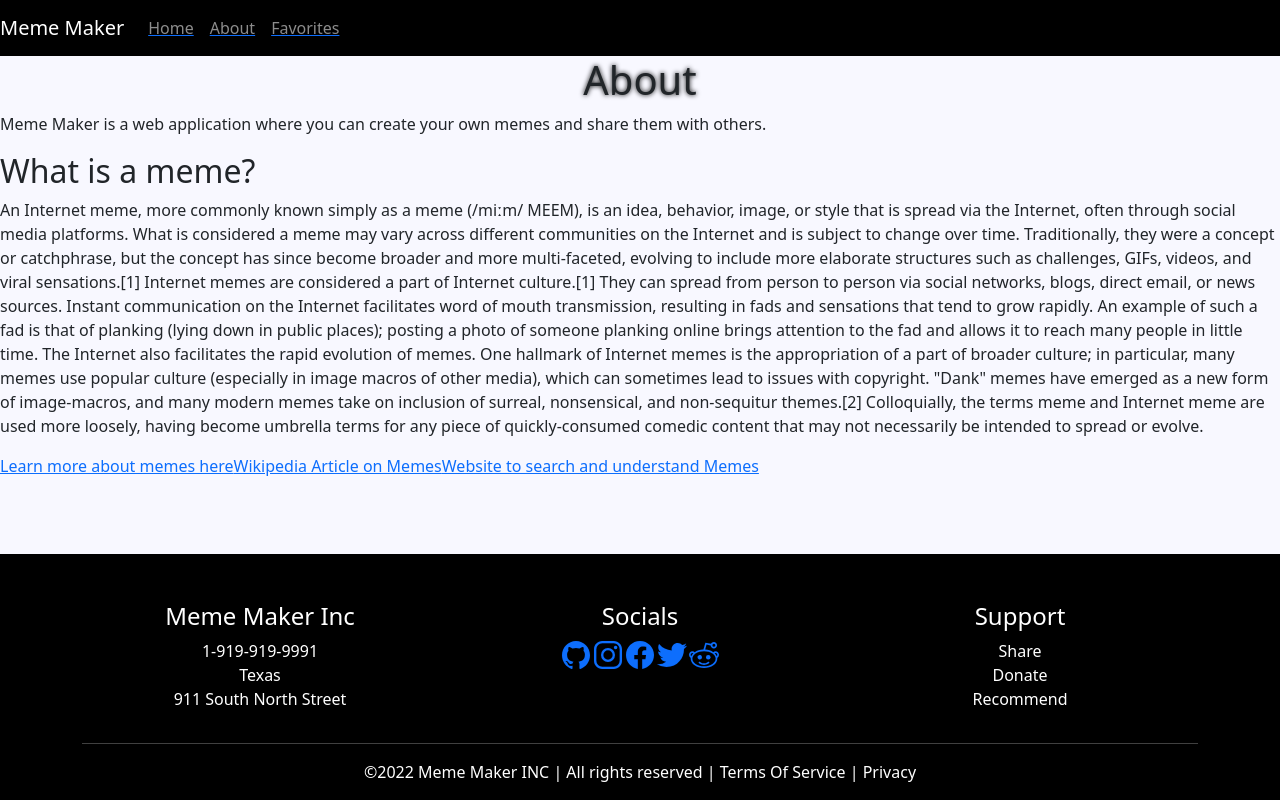
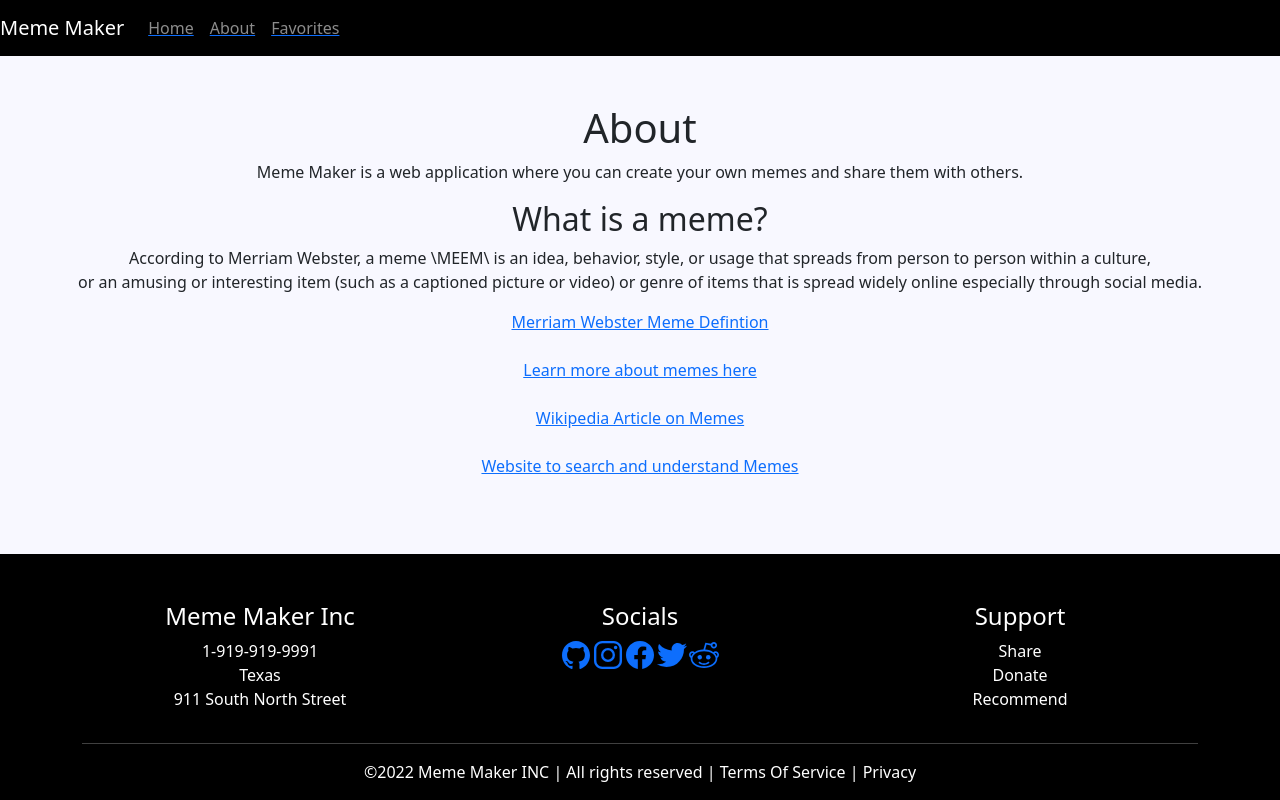
Before and after one commit to jcsgh/meme-creator, a React (Create React App) app: page /about in a window 1280 px wide. Built offline with nearby package versions, Linux system fonts and the light colour scheme.

Commit message:
favorite button

```diff
--- a/src/Components/About/About.js
+++ b/src/Components/About/About.js
@@ -6,13 +6,17 @@ export const About = () => {
             <h1>About</h1>
             <p>Meme Maker is a web application where you can create your own memes and share them with others.</p>
             <h2>What is a meme?</h2>
-            <p>An Internet meme, more commonly known simply as a meme (/miːm/ MEEM), is an idea, behavior, image, or style that is spread via the Internet, often through social media platforms. What is considered a meme may vary across different communities on the Internet and is subject to change over time. Traditionally, they were a concept or catchphrase, but the concept has since become broader and more multi-faceted, evolving to include more elaborate structures such as challenges, GIFs, videos, and viral sensations.[1]
-
-Internet memes are considered a part of Internet culture.[1] They can spread from person to person via social networks, blogs, direct email, or news sources. Instant communication on the Internet facilitates word of mouth transmission, resulting in fads and sensations that tend to grow rapidly. An example of such a fad is that of planking (lying down in public places); posting a photo of someone planking online brings attention to the fad and allows it to reach many people in little time. The Internet also facilitates the rapid evolution of memes.
-
-One hallmark of Internet memes is the appropriation of a part of broader culture; in particular, many memes use popular culture (especially in image macros of other media), which can sometimes lead to issues with copyright. "Dank" memes have emerged as a new form of image-macros, and many modern memes take on inclusion of surreal, nonsensical, and non-sequitur themes.[2] Colloquially, the terms meme and Internet meme are used more loosely, having become umbrella terms for any piece of quickly-consumed comedic content that may not necessarily be intended to spread or evolve.</p>
+            <p>According to Merriam Webster, a meme \MEEM\ is an idea, behavior, style, or usage that spreads from person to person within a culture,
+             <br/> or an amusing or interesting item (such as a captioned picture or video) or genre of items that is spread widely online especially through social media.</p>
+            <a href="https://www.merriam-webster.com/dictionary/meme#:~:text=meme%20%5CMEEM%5C%20noun,online%20especially%20through%20social%20media">Merriam Webster Meme Defintion</a>
+            <br />
+            <br />
             <a href="https://www.lifewire.com/what-is-a-meme-2483702">Learn more about memes here</a>
+            <br />
+            <br />
             <a href="https://en.wikipedia.org/wiki/Internet_meme">Wikipedia Article on Memes</a>
+            <br />
+            <br />
             <a href="https://knowyourmeme.com/">Website to search and understand Memes</a>
         </div>
     )
--- a/src/Components/Favorites/Favorites.js
+++ b/src/Components/Favorites/Favorites.js
@@ -4,6 +4,7 @@ export const Favorites = () => {
     return(
         <div className="favorites-container">
             <h1>Favorites</h1>
+
         </div>
     )
 }
--- a/src/Components/Footer/Footer.js
+++ b/src/Components/Footer/Footer.js
@@ -21,16 +21,16 @@ export const Footer = () => {
                     <a href="https://github.com/jcsgh/meme-maker" target="_blank" className="git-icon">
                       <ion-icon name="logo-github" size="large"></ion-icon>
                    </a>
-                   <a href="/" target="" className="insta-icon">
+                   <a href="" target="" className="insta-icon">
                       <ion-icon name="logo-instagram" size="large"></ion-icon>
                    </a>
-                   <a href="/" target="" className="facebook-icon">
+                   <a href="" target="" className="facebook-icon">
                       <ion-icon name="logo-facebook" size="large"></ion-icon>
                    </a>
-                   <a href="/" target="" className="twitter-icon">
+                   <a href="" target="" className="twitter-icon">
                       <ion-icon name="logo-twitter" size="large"></ion-icon>
                    </a>
-                   <a href="#" target="" className="reddit-icon">
+                   <a href="" target="" className="reddit-icon">
                       <ion-icon name="logo-reddit" size="large"></ion-icon>
                    </a>
 
--- a/src/Components/MemeGenerated/MemeGenerated.js
+++ b/src/Components/MemeGenerated/MemeGenerated.js
@@ -6,6 +6,7 @@ import { useClipboard } from 'use-clipboard-copy';
 export const MemeGenerated = () => {
 
   const [copied, setCopied] = useState(false);
+  const [favorite, setFavorite] = useState(false);
 
   const clipboard = useClipboard();
   const history = useHistory();
@@ -17,6 +18,10 @@ export const MemeGenerated = () => {
     setCopied(true);
   };
 
+  const Favorite = () => {
+    setFavorite(true)
+  }
+
   return(
     <div className={styles.container}>
       <button onClick={() => history.push('/')} className={styles.home}>
@@ -26,6 +31,9 @@ export const MemeGenerated = () => {
       <button onClick={copyLink} className={styles.copy}>
         {copied ? 'Link copied!' : 'Copy link'}
       </button>
+      <button onClick={Favorite} className={styles.fav}>
+        {favorite ? 'Added to Favorites!' : 'Add to Favorites'}
+      </button>
     </div>
   );
 };
--- a/src/Components/MemeGenerated/styles.module.css
+++ b/src/Components/MemeGenerated/styles.module.css
@@ -12,3 +12,8 @@
   .home {
     background-color: #f0ad4e;
   }
+
+  .fav {
+    background-color: #0275d8;
+    margin-top: 20px;
+  }
--- a/src/index.css
+++ b/src/index.css
@@ -42,13 +42,13 @@ input {
 h1 {
   text-align: center;
   font-size: 50px;
-  text-shadow: 0px 0px 5px black;
+  /* text-shadow: 0px 0px 5px black; */
 }
 
 h3 {
   text-align: center;
   font-size: 30px;
-  text-shadow: 0px 0px 5px black;
+  /* text-shadow: 0px 0px 5px black; */
 }
 
 .main-footer {
@@ -77,6 +77,11 @@ h3 {
   flex-direction: row;
 }
 
+.about-container {
+  text-align: center;
+  padding-top: 3em;
+}
+
 /* body {
 	background: linear-gradient(-45deg, #ee7752, #e73c7e, #23a6d5, #23d5ab);
 	background-size: 400% 400%;
```
